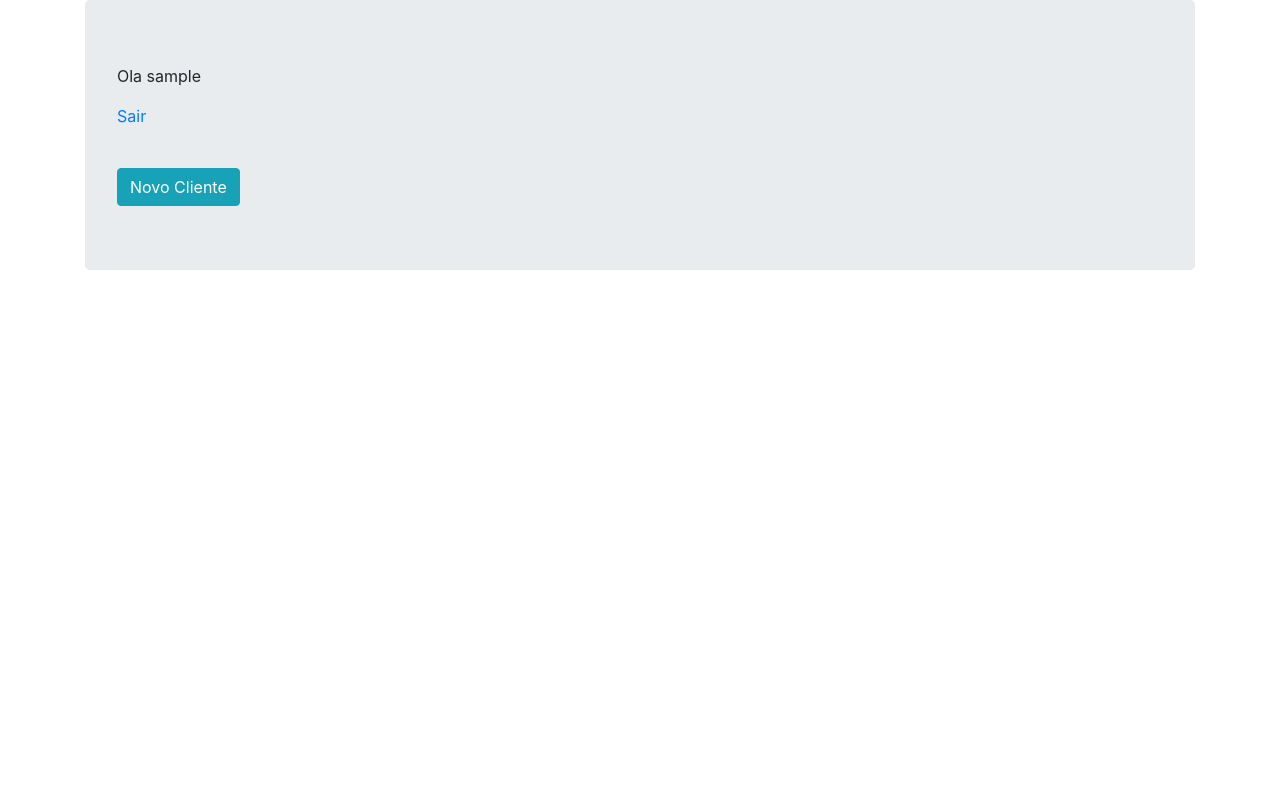
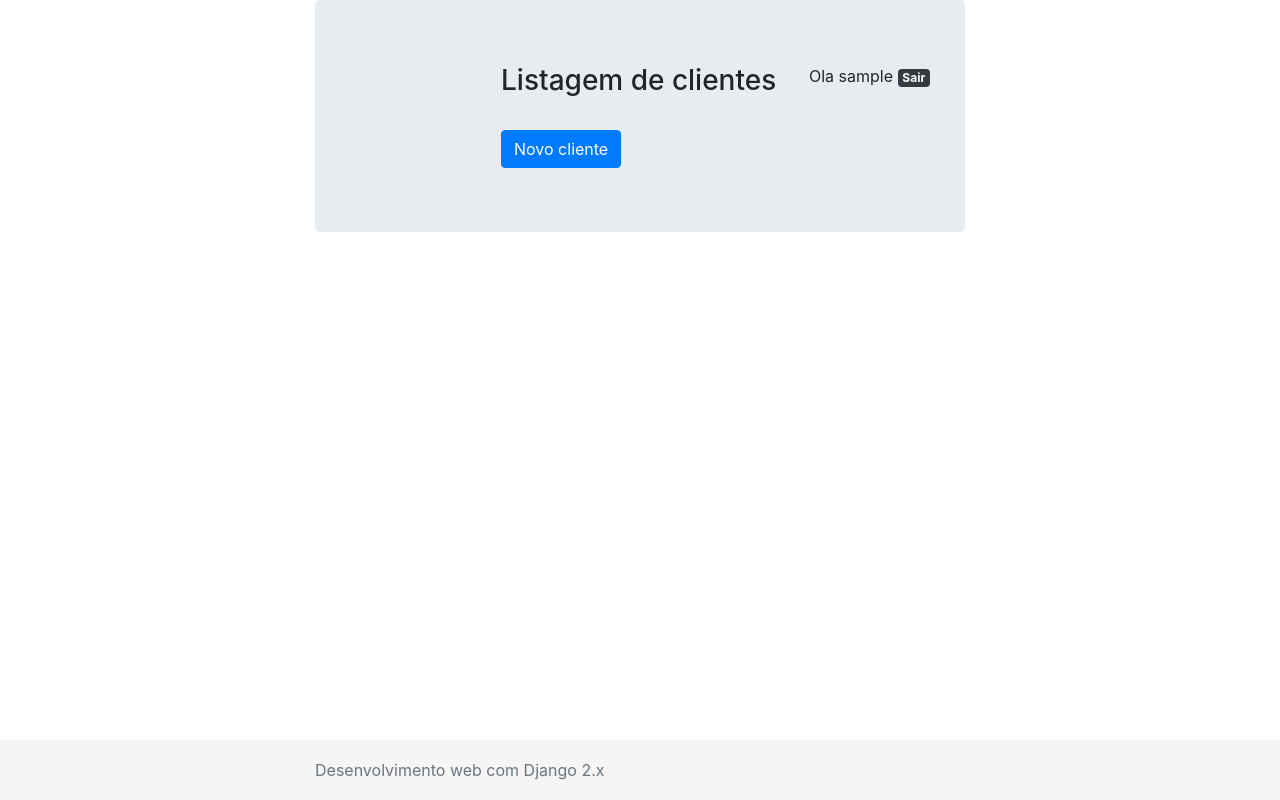
Before and after one commit to DbaElvis/gestao_clientes, a Django app: page /clientes/list/ in a window 1280 px wide. Run offline with Django 3.2, Linux system fonts and the light colour scheme; the visitor is signed in with stand-in values (Sample User, id 1); data that the repository does not hold is empty; some libraries are stand-ins or nearby versions.

Commit message:
finalizado Boostrap nos templates

```diff
--- a/clientes/templates/person.html
+++ b/clientes/templates/person.html
@@ -1,28 +1,54 @@
 {% extends 'base.html' %}
+{% load bootstrap %}
 
 {% block title %}Listagem{% endblock %}
 
 {% block main %}
 
-    {% if user.is_authenticated %}
-        <p>Ola {{user.username }}</p>
-        <a href="{% url 'logout' %}">Sair</a>
-    {% endif %}
+    <div class="row">
+        <div class="col">
 
-    <ul>
-    {% for person in persons %}
+        </div>
 
-       <li>
+        <div class="col-6">
+            <h3>Listagem de clientes</h3>
+            <ul class="list-group">
+                {% for person in persons %}
+                    <li class="list-group-item">
+                        <a href="{% url 'persons_update' person.id %}">{{ person.first_name }}</a>
+                        <a href="{% url 'persons_delete' person.id %}" class="trash-item">
+                            <i class="fa fa-trash" aria-hidden="true"></i>
+                        </a>
+                    </li>
 
-           <a href="{% url 'persons_update' person.id %}"> {{ person.first_name }} </a>
-           <a href="{% url 'persons_delete' person.id %}" class="btn btn-danger"> Deletar </a>
+                {% endfor %}
+            </ul>
 
-       </li>
+            <br>
 
-    {% endfor %}
-    </ul>
-    <br>
-    <a href="{% url 'person_new' %}" class="btn btn-info">Novo Cliente</a>
+            <a href="{% url 'person_new' %}" class="btn btn-primary"> Novo cliente</a>
+
+        </div>
+
+        <div class="col">
+            {% if user.is_authenticated %}
+                <p>Ola {{user.username }}
+                    <a href="{% url 'logout' %}">
+                        <span class="badge badge-dark">Sair</span>
+                    </a>
+                </p>
+
+            {% endif %}
+        </div>
+    </div>
 
 
 {% endblock %}
+
+{% block footer %}
+    <footer class="footer">
+      <div class="container">
+        <span class="text-muted">Desenvolvimento web com Django 2.x</span>
+      </div>
+    </footer>
+{% endblock %}
--- /dev/null
+++ b/statics/stick-footer.css
@@ -0,0 +1,28 @@
+/* Sticky footer styles
+-------------------------------------------------- */
+html {
+  position: relative;
+  min-height: 100%;
+}
+body {
+  margin-bottom: 60px; /* Margin bottom by footer height */
+}
+.footer {
+  position: absolute;
+  bottom: 0;
+  width: 100%;
+  height: 60px; /* Set the fixed height of the footer here */
+  line-height: 60px; /* Vertically center the text there */
+  background-color: #f5f5f5;
+}
+
+
+/* Custom page CSS
+-------------------------------------------------- */
+/* Not required for template or sticky footer method. */
+
+.container {
+  width: auto;
+  max-width: 680px;
+  padding: 0 15px;
+}
--- /dev/null
+++ b/statics/style.css
@@ -0,0 +1,3 @@
+.trash-item {
+    float: right;
+}
```
Also changed, not shown: clientes/templates/person_form.html (+13 -17 lines), gestao_clientes/settings.py (+4 -6 lines), home/templates/home.html (+24 -7 lines), templates/registration/login.html (+9 -2 lines).
